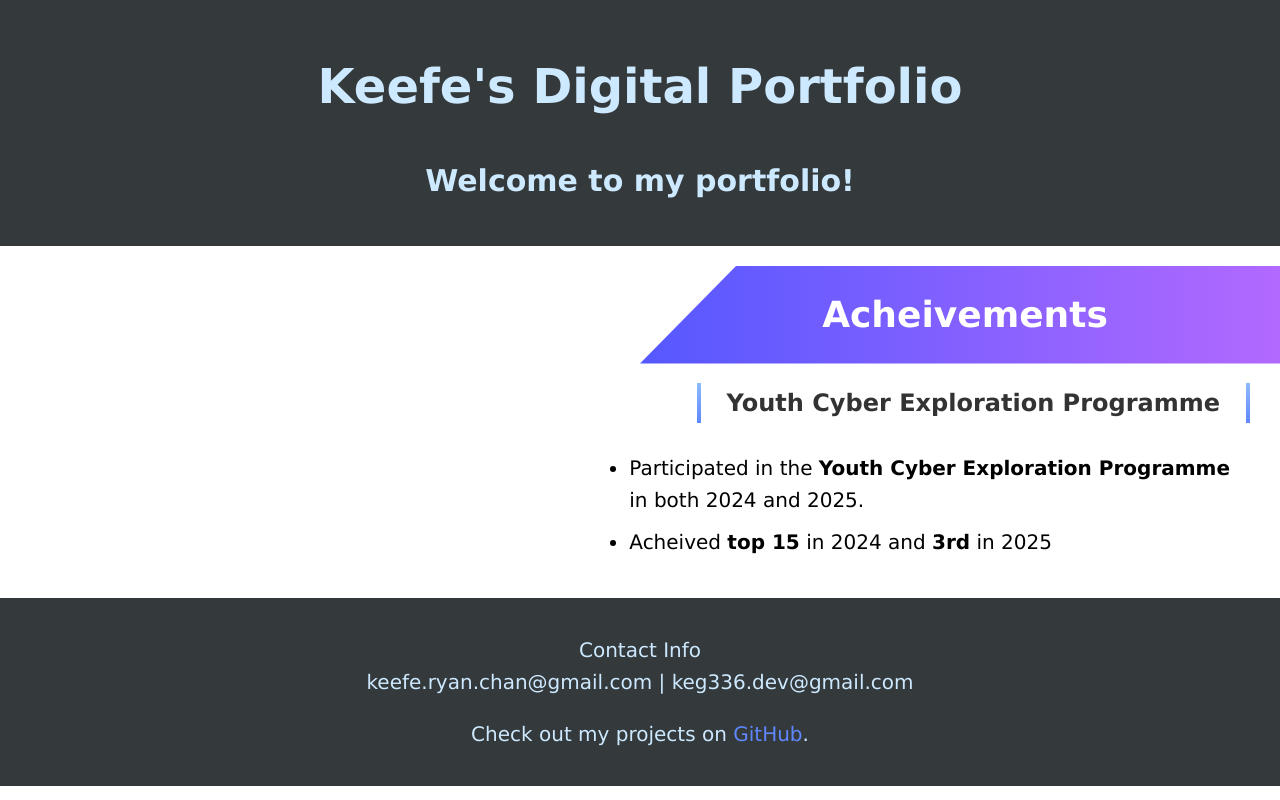
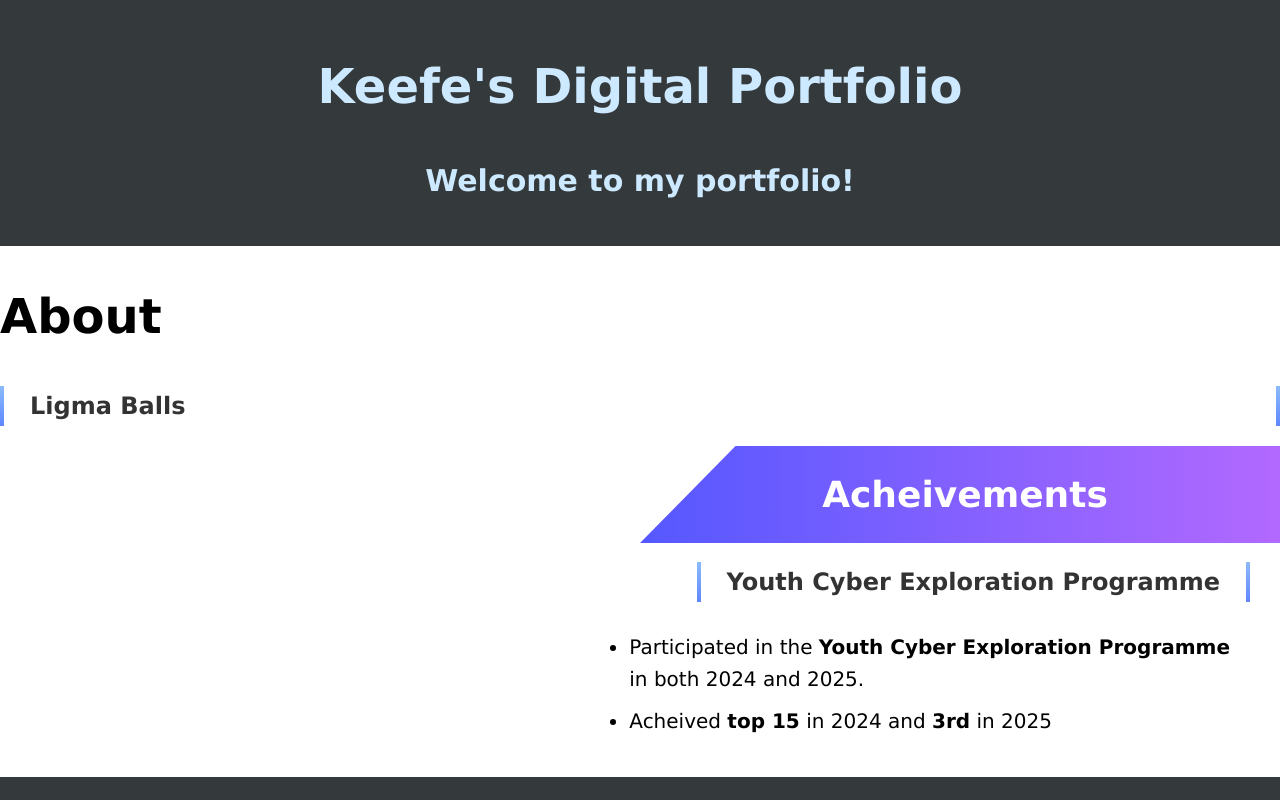
Before and after one commit to Keg336/Portfolio, a plain HTML site: page index.html in a window 1280 px wide. Shown: the top 800 px of the page. Drawn offline with Linux system fonts and the light colour scheme.

Commit message:
Update index.html

```diff
--- a/index.html
+++ b/index.html
@@ -11,6 +11,13 @@
     <h1>Keefe's Digital Portfolio</h1>
     <h2>Welcome to my portfolio!</h2>
   </header>
+
+  <h1 class="about-header">About</h1>
+  <div class="about-container">
+    <div class="about">
+      <h3 class="line-text">Ligma Balls</h3>
+    </div>
+  </div>
 
   <h1 class="acheivements-header">Acheivements</h1>
   <div class="acheivements-container">
```
